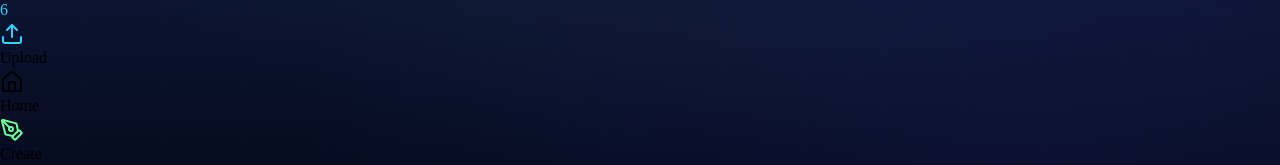
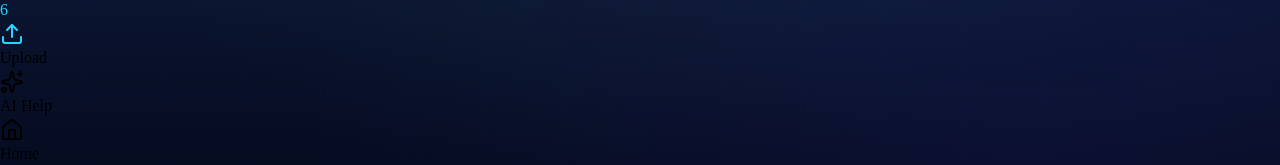
Before and after one commit to ismaelloveexcel/aidanyoutubeapp, a React (Vite) app in the folder client/: page /youtube-upload in a window 1280 px wide. Shown: the part 626-791 px from the top of the page. Built offline with nearby package versions, Linux system fonts and the light colour scheme.

Commit message:
Add AI Assistant to CREATE mode navigation for complete feature access
Co-authored-by: ismaelloveexcel <186632230+ismaelloveexcel@users.noreply.github.com>

```diff
--- a/client/src/components/navigation/CreateStepper.tsx
+++ b/client/src/components/navigation/CreateStepper.tsx
@@ -1,7 +1,7 @@
 import { Link } from "wouter";
 import { cn } from "@/lib/utils";
 import { CREATE_STEPPER } from "@/lib/studioModes";
-import { Lightbulb, FileText, Video, Scissors, Palette, Upload, Check } from "lucide-react";
+import { Lightbulb, FileText, Video, Scissors, Palette, Upload, Check, Sparkles } from "lucide-react";
 
 interface CreateStepperProps {
   currentPath: string;
@@ -27,11 +27,13 @@ const STEP_COLORS = [
 
 export default function CreateStepper({ currentPath }: CreateStepperProps) {
   const currentIndex = CREATE_STEPPER.findIndex(step => step.path === currentPath);
+  const isAIActive = currentPath === "/ai-assistant";
 
   return (
     <div className="w-full bg-[#0c1322]/90 border-b border-[#1a2a4a]/50 backdrop-blur-sm">
       <div className="max-w-5xl mx-auto px-4 py-3">
         <div className="flex items-center justify-between gap-2 overflow-x-auto pb-1">
+          <div className="flex items-center gap-2">
             {CREATE_STEPPER.map((step, idx) => {
               const Icon = STEP_ICONS[step.path as keyof typeof STEP_ICONS];
               const isActive = step.path === currentPath;
@@ -95,6 +97,28 @@ export default function CreateStepper({ currentPath }: CreateStepperProps) {
               );
             })}
           </div>
+
+          {/* AI Assistant - Quick Access Tool */}
+          <Link href="/ai-assistant">
+            <div
+              className={cn(
+                "flex items-center gap-2 px-3 py-2 rounded-lg transition-all cursor-pointer shrink-0 ml-2",
+                isAIActive
+                  ? "bg-[#A259FF]/20 ring-1 ring-[#A259FF]/50"
+                  : "hover:bg-white/5 border border-[#A259FF]/30"
+              )}
+              data-testid="stepper-ai-assistant"
+            >
+              <Sparkles className="h-4 w-4 text-[#A259FF]" />
+              <span className={cn(
+                "text-sm font-medium hidden sm:inline",
+                isAIActive ? "text-[#A259FF]" : "text-zinc-400"
+              )}>
+                AI Help
+              </span>
+            </div>
+          </Link>
+        </div>
       </div>
     </div>
   );
--- a/client/src/lib/studioModes.ts
+++ b/client/src/lib/studioModes.ts
@@ -12,7 +12,8 @@ export const MODE_MAP: Record<StudioMode, string[]> = {
     "/recorder",
     "/editor",
     "/thumbnail",
-    "/youtube-upload"
+    "/youtube-upload",
+    "/ai-assistant"
   ],
   GROW: [
     "/analytics",
```
Lines whose indentation alone changed are shown as unchanged.
